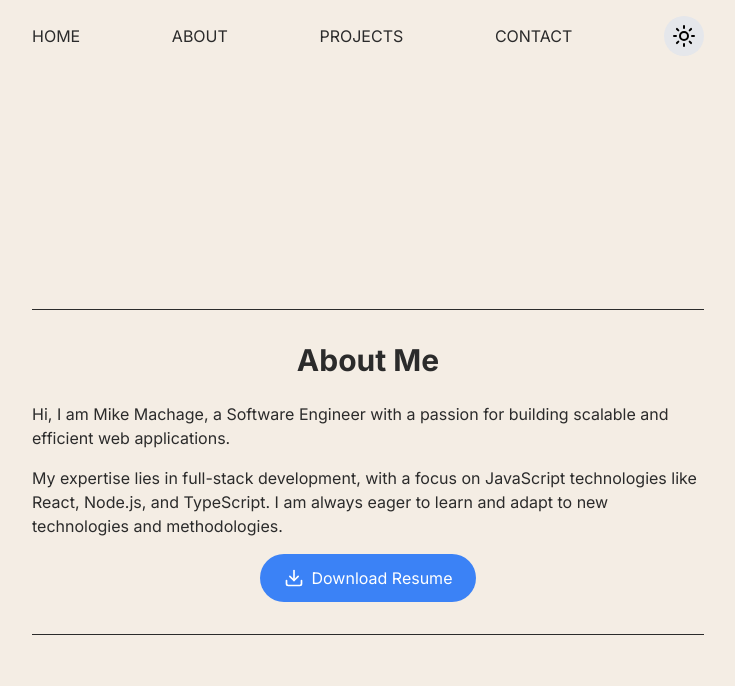
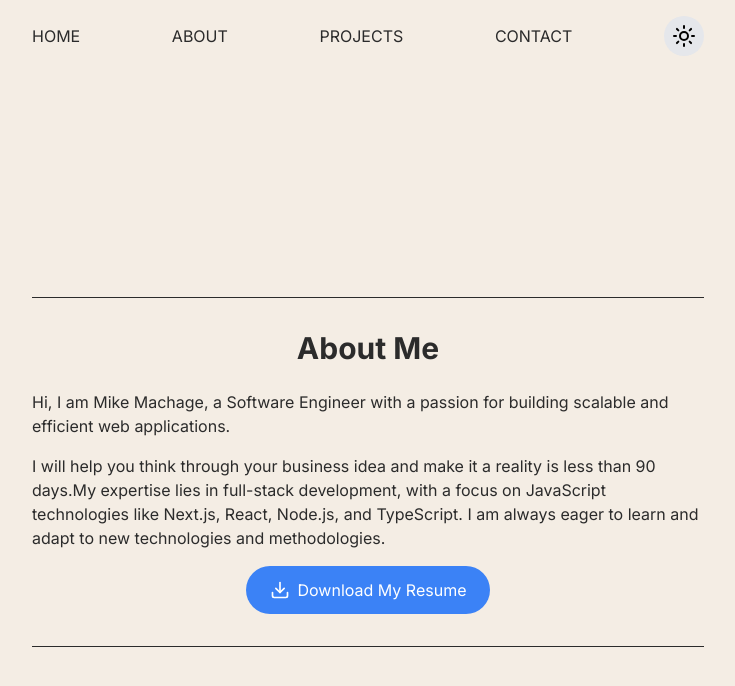
Before and after one commit to machage9603/personal-website, a Next.js app: page /about in a window 1280 px wide. Shown: the top 686 px of the page, without its empty margins (272-1007 px from the left). Built offline with nearby package versions, Linux system fonts and the light colour scheme.

Commit message:
update info in about page

```diff
--- a/app/about/page.tsx
+++ b/app/about/page.tsx
@@ -18,7 +18,7 @@ export default function About() {
           Hi, I am Mike Machage, a Software Engineer with a passion for building scalable and efficient web applications.
         </p>
         <p className="mb-4">
-          My expertise lies in full-stack development, with a focus on JavaScript technologies like React, Node.js, and TypeScript. I am always eager to learn and adapt to new technologies and methodologies.
+          I will help you think through your business idea and make it a reality is less than 90 days.My expertise lies in full-stack development, with a focus on JavaScript technologies like Next.js, React, Node.js, and TypeScript. I am always eager to learn and adapt to new technologies and methodologies.
         </p>
         <motion.a
           href="/mikemachageresume.pdf"
@@ -28,7 +28,7 @@ export default function About() {
           whileTap={{ scale: 0.95 }}
         >
           <Download className="w-5 h-5 mr-2" />
-          Download Resume
+          Download My Resume
         </motion.a>
         <motion.div
           className="w-full h-px bg-[#2B2B2B] dark:bg-white mt-8"
--- a/app/page.tsx
+++ b/app/page.tsx
@@ -37,7 +37,7 @@ export default function Home() {
           <a href="https://twitter.com/sermachage" target="_blank" rel="noopener noreferrer" aria-label="Twitter">
             <Twitter className="w-6 h-6" />
           </a>
-          <a href="https://www.linkedin.com/in/mikemachage/" target="_blank" rel="noopener noreferrer" aria-label="LinkedIn">
+          <a href="https://www.linkedin.com/in/mike-machage/" target="_blank" rel="noopener noreferrer" aria-label="LinkedIn">
             <Linkedin className="w-6 h-6" />
           </a>
         </div>
```
